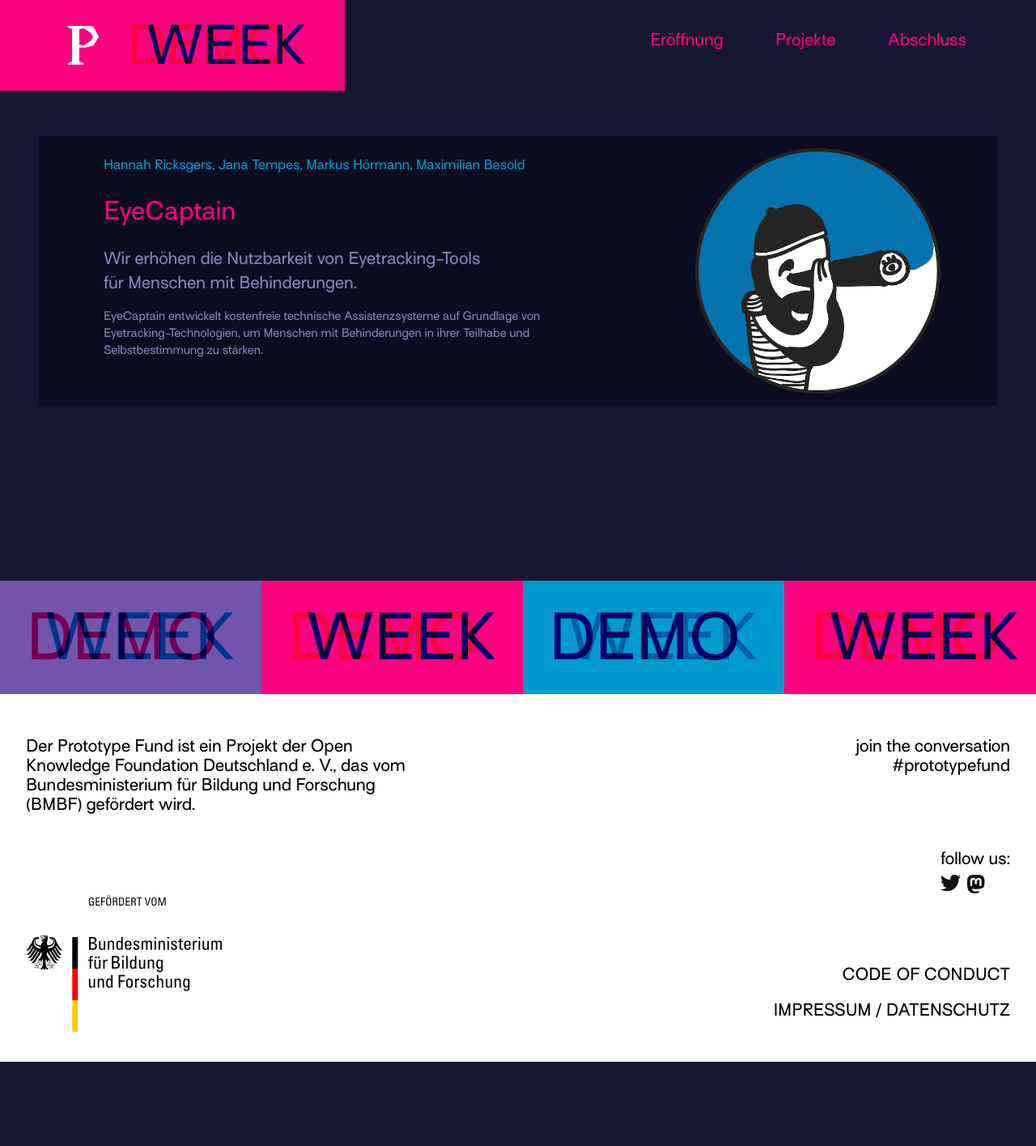
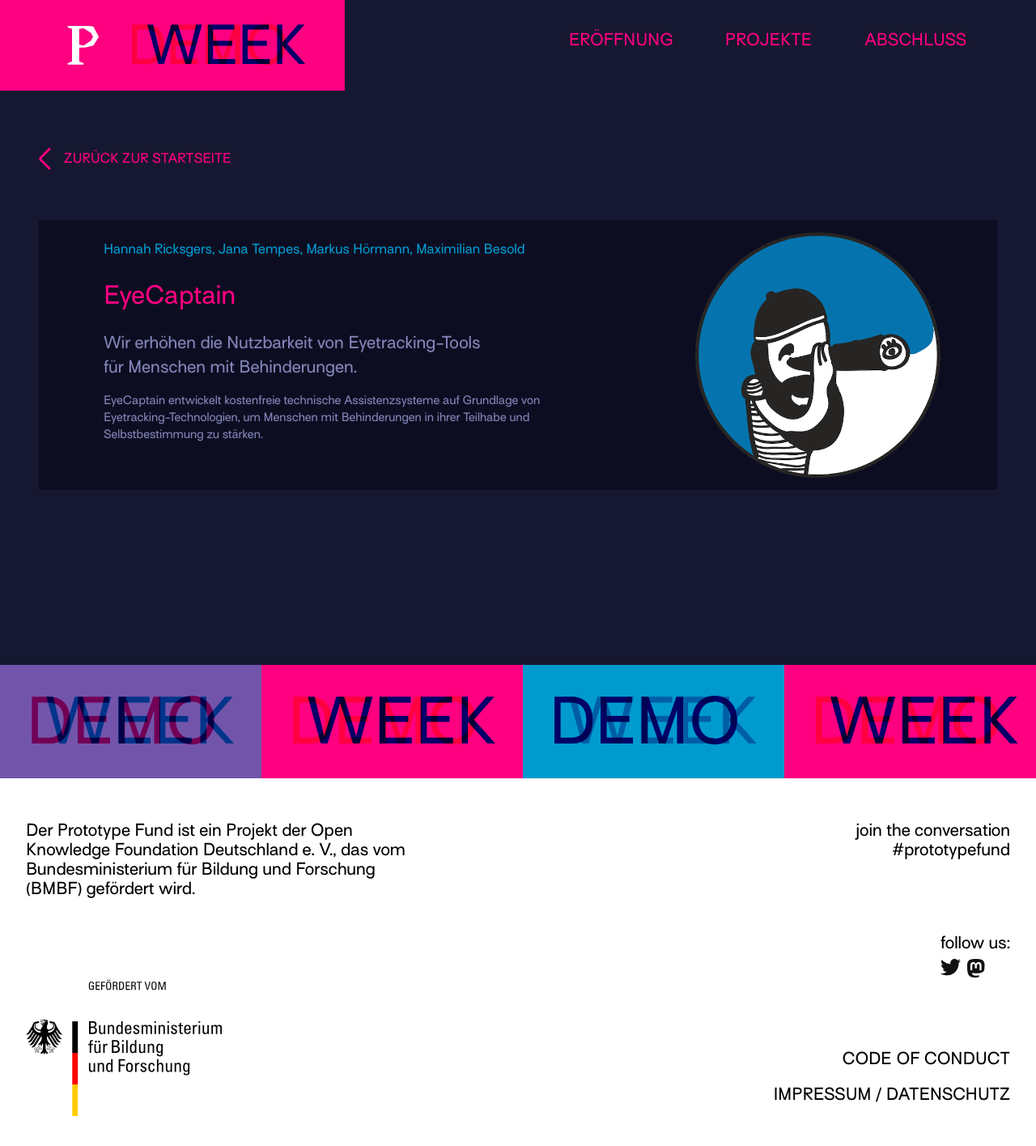
Before and after one commit to prototypefund/demo-week-2020, a Jekyll site: the page built from _projects/14-eyecaptain.md, in a window 1280 px wide. Shown: the whole page at 81% size. Built offline with Jekyll 4.4.1, drawn with Linux system fonts in a browser that asks for light colours; before the commit the page ends 1311 px from its top, so only the background shows below that.

Commit message:
Adds highlighting style and return to home link

```diff
--- a/_layouts/landing.html
+++ b/_layouts/landing.html
@@ -185,7 +185,7 @@
         <img src="/assets/images/speaker.png" />
         <div class="speaker-details">
           <h4>Michael Weber</h4>
-          <small>Bundesministerium für Bildung und Forschung</small>
+          <small>BMBF</small>
         </div>
       </div>
       <div class="speaker flex-container justify-start align-center">
--- a/_layouts/project.html
+++ b/_layouts/project.html
@@ -2,6 +2,12 @@
 layout: default
 ---
 <div class="project-container container">
+  <a href="/" class="home-link">
+    <div class="flex-container justify-start align-center">
+      <img src="/assets/images/back.png" />
+      <p>Zurück zur Startseite</p>
+    </div>
+  </a>
   <div class="flex-container project justify-between">
     <div class="project-details">
       <div class="project-authors">
--- a/_sass/_landing.scss
+++ b/_sass/_landing.scss
@@ -3,10 +3,6 @@
 }
 .landing-hero {
   margin-top: 8rem;
-
-  .description p {
-    margin-right: 10rem;
-  }
 
   h1.pink-border {
     margin-top: 1rem;
--- a/_sass/_project.scss
+++ b/_sass/_project.scss
@@ -19,3 +19,22 @@
     color: #CFD0E2;
   }
 }
+
+.project-container {
+  .home-link {
+    color: $neon_pink;
+    text-transform: uppercase;
+
+    img {
+      margin-right: 1rem;
+    }
+
+    div {
+      margin-bottom: 3rem;
+    }
+
+    &:hover {
+      text-decoration: underline;
+    }
+  }
+}
--- a/_sass/_typography.scss
+++ b/_sass/_typography.scss
@@ -27,6 +27,16 @@
   overflow-x: hidden;
 }
 
+::-moz-selection { /* Code for Firefox */
+  color: #161730;
+  background: $neon_pink;
+}
+
+::selection {
+  color: #161730;
+  background: $neon_pink;
+}
+
 a {
   text-decoration: none;
   color: $neon_blue;
@@ -40,6 +50,7 @@
     color: $neon_pink;
     font-size: $font_xl;
     line-height: $font_xl * 1.5;
+    text-transform: uppercase;
   }
 }
 
```
Also changed, not shown: assets/images/back.png (added), assets/images/favicon.svg.
